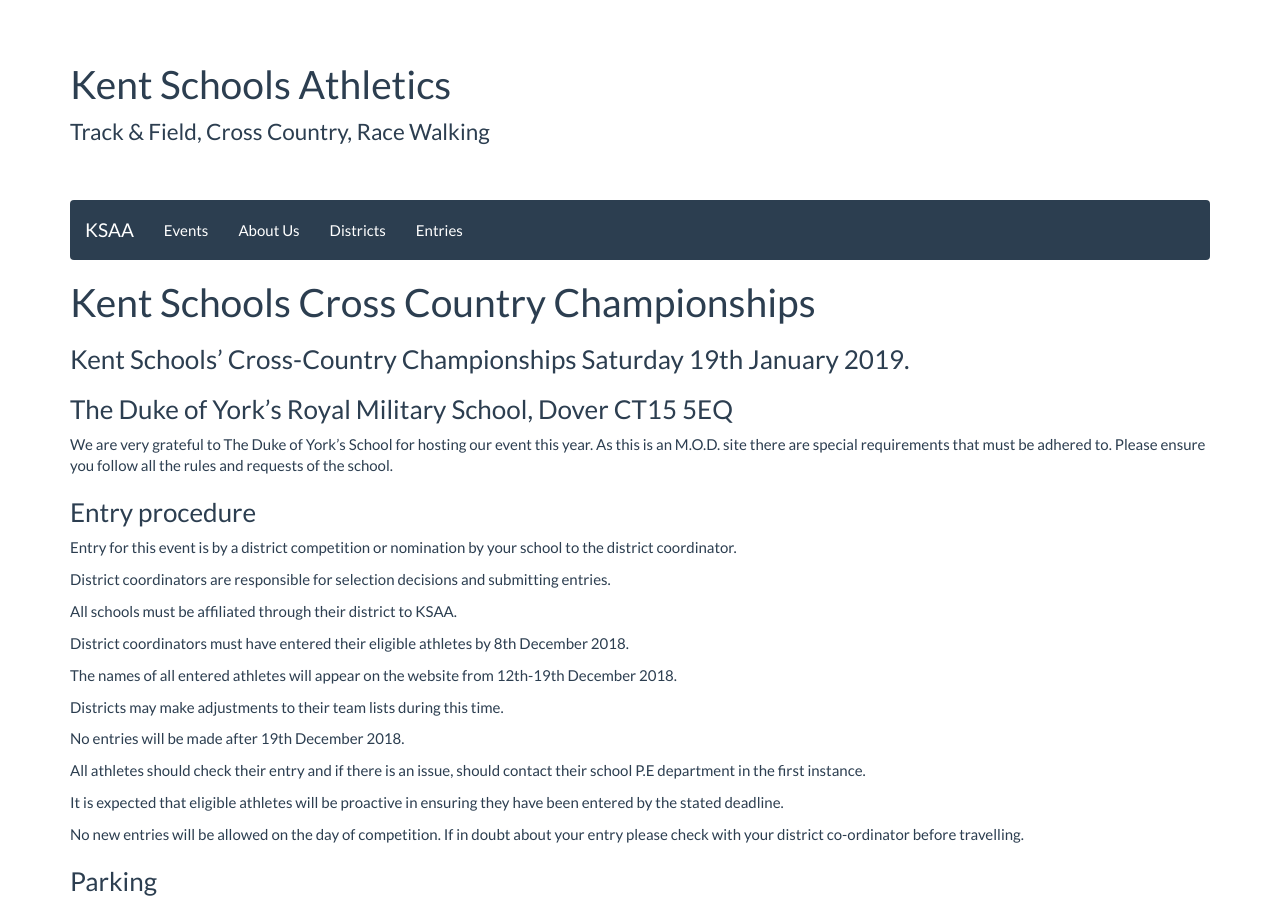
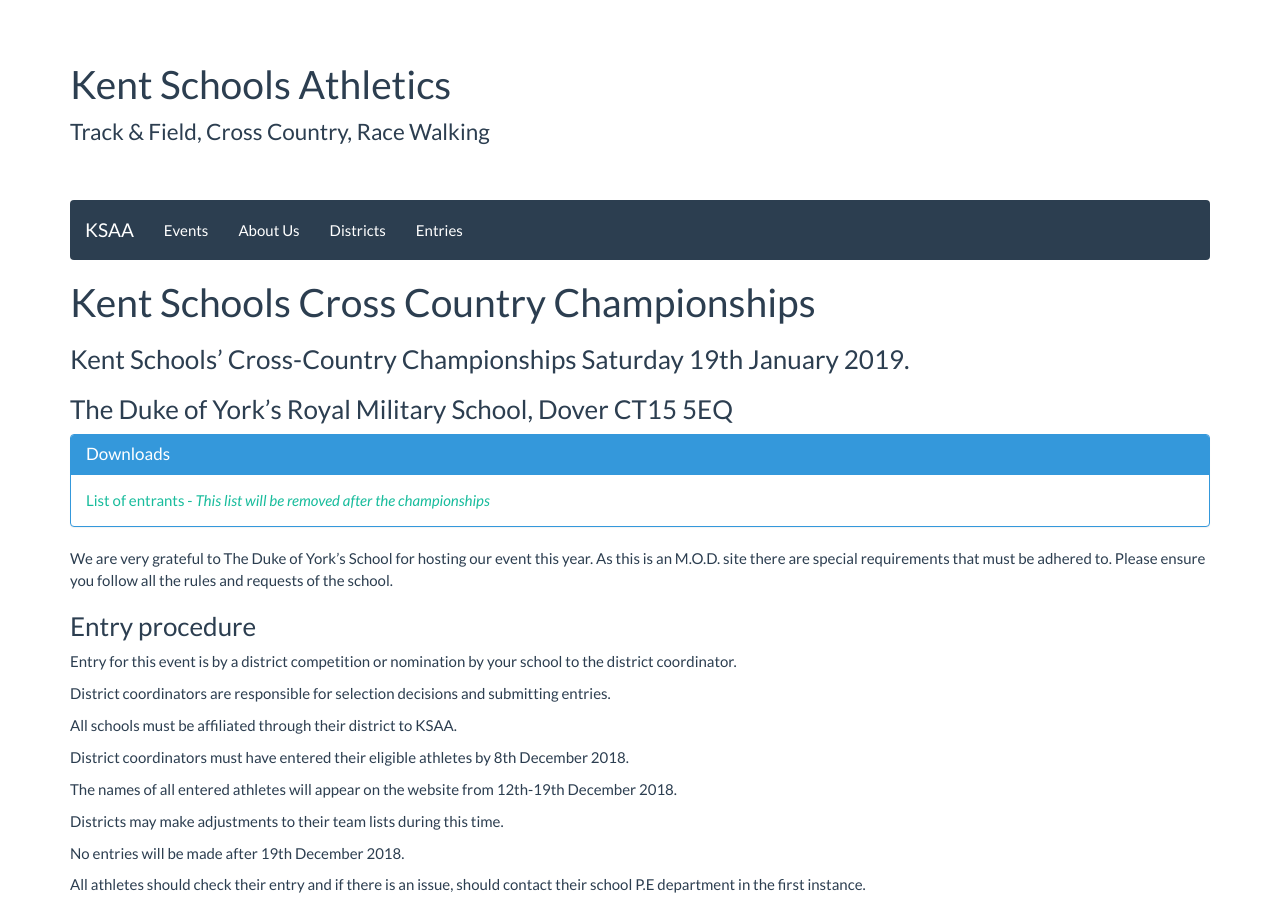
Before and after one commit to chrisnewark/chrisnewark.github.io, a Jekyll site: the page built from _events/18-19/2019-01-19-kent-schools-cross-country-champs.md, in a window 1280 px wide and 900 px high. Built offline with Jekyll 4.4.1, drawn with Linux system fonts in a browser that asks for light colours; nearby versions of some CDN libraries.

Commit message:
Added entrants list

```diff
--- a/_events/18-19/2019-01-19-kent-schools-cross-country-champs.md
+++ b/_events/18-19/2019-01-19-kent-schools-cross-country-champs.md
@@ -9,6 +9,14 @@
 
 ### The Duke of York's Royal Military School, Dover CT15 5EQ
 
+<div class="panel panel-info">
+  <div class="panel-heading">
+    <h3 class="panel-title">Downloads</h3>
+  </div>
+  <div class="panel-body">
+    <a href="/files/events/18-19/2019-01-19-kent-schools-cross-country-champs/KSAAProgramme2019-ForReview.pdf">List of entrants - <i>This list will be removed after the championships</i></a>
+  </div>
+</div>
 
 We are very grateful to The Duke of York's School for hosting our event this year. As this is an M.O.D. site there are special requirements that must be adhered to. Please ensure you follow all the rules and requests of the school.
 
```
Also changed, not shown: 1 other file.
